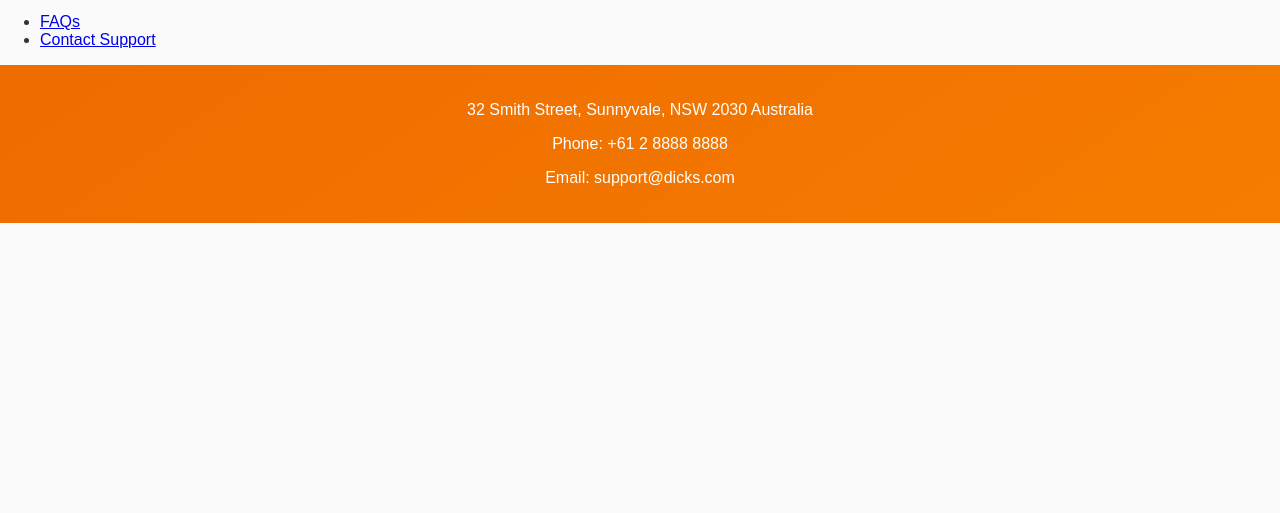
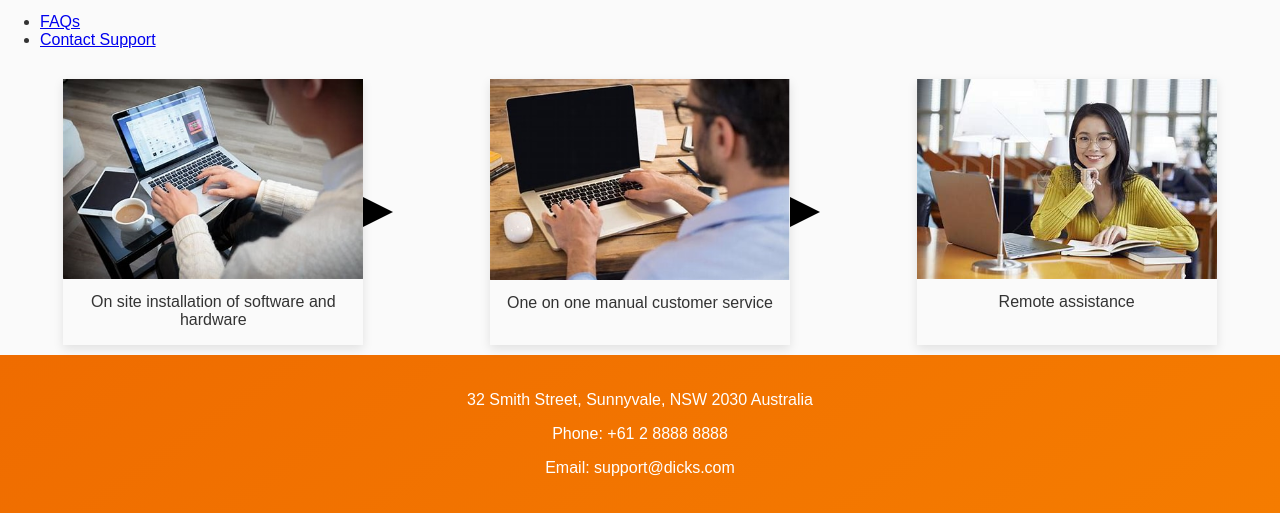
Before and after one commit to AtlasJiang/Atlas-452-web, a plain HTML site: page support.html in a window 1280 px wide. Shown: the part 505-1018 px from the top of the page. Before the commit the page ends 800 px from the top, so only its background shows below. Drawn offline with Linux system fonts and the light colour scheme.

Commit message:
Add files via upload

```diff
--- a/support.html
+++ b/support.html
@@ -4,7 +4,66 @@
     <meta charset="UTF-8">
     <meta name="viewport" content="width=device-width, initial-scale=1.0">
     <title>Support</title>
-    <link rel="stylesheet" href="styles.css">
+    <link rel="stylesheet" href="styles.css"> <!-- 假设styles.css包含其他样式 -->
+    <style>
+        /* 通用样式 */
+        body {
+            font-family: Arial, sans-serif;
+            margin: 0;
+            padding: 0;
+        }
+        .product-grid {
+            display: flex;
+            justify-content: space-around;
+            flex-wrap: wrap;
+            margin-top: 20px;
+        }
+        .product-item {
+            flex: 1;
+            min-width: 250px;
+            box-sizing: border-box;
+            text-align: center;
+            margin: 10px;
+            position: relative; /* 添加定位以便放置箭头 */
+        }
+        .product-item img {
+            max-width: 100%;
+            height: auto;
+        }
+        .product-item p {
+            margin-top: 10px;
+        }
+
+        /* 箭头样式 */
+        .product-item:not(:last-child)::after {
+            content: '';
+            position: absolute;
+            right: -30px; /* 根据需要调整箭头的位置 */
+            top: 50%;
+            transform: translateY(-50%);
+            width: 0;
+            height: 0;
+            border-left: 30px solid #000; /* 箭头颜色和宽度 */
+            border-top: 15px solid transparent; /* 箭头顶部透明 */
+            border-bottom: 15px solid transparent; /* 箭头底部透明 */
+        }
+
+        /* 可选：调整箭头颜色或样式 */
+        /* .product-item:not(:last-child)::after {
+            border-left-color: #ff0000; /* 例如，将箭头颜色改为红色 */
+        } */
+
+        /* 响应式设计调整（可选） */
+        @media (max-width: 768px) {
+            .product-item {
+                min-width: 100%;
+                margin: 10px 0;
+            }
+            .product-item:not(:last-child)::after {
+                display: none; /* 在小屏幕上隐藏箭头 */
+            }
+        }
+    </style>
 </head>
 <body>
     <header>
@@ -27,6 +86,22 @@
             <li><a href="FAQ.html">FAQs</a></li>
             <li><a href="contact.html">Contact Support</a></li>
         </ul>
+        <!-- 品字形布局开始 -->
+        <div class="product-grid">
+            <div class="product-item">
+                <img src="pc1.jpg" alt="PC 1">
+                <p>On site installation of software and hardware</p>
+            </div>
+            <div class="product-item">
+                <img src="pc2.jpg" alt="PC 2">
+                <p>One on one manual customer service</p>
+            </div>
+            <div class="product-item">
+                <img src="pc3.jpg" alt="PC 3">
+                <p>Remote assistance</p>
+            </div>
+        </div>
+        <!-- 品字形布局结束 -->
     </main>
     <footer>
         <p>32 Smith Street, Sunnyvale, NSW 2030 Australia</p>
```
Also changed, not shown: pc1.jpg (added), pc2.jpg (added), pc3.jpg (added).
